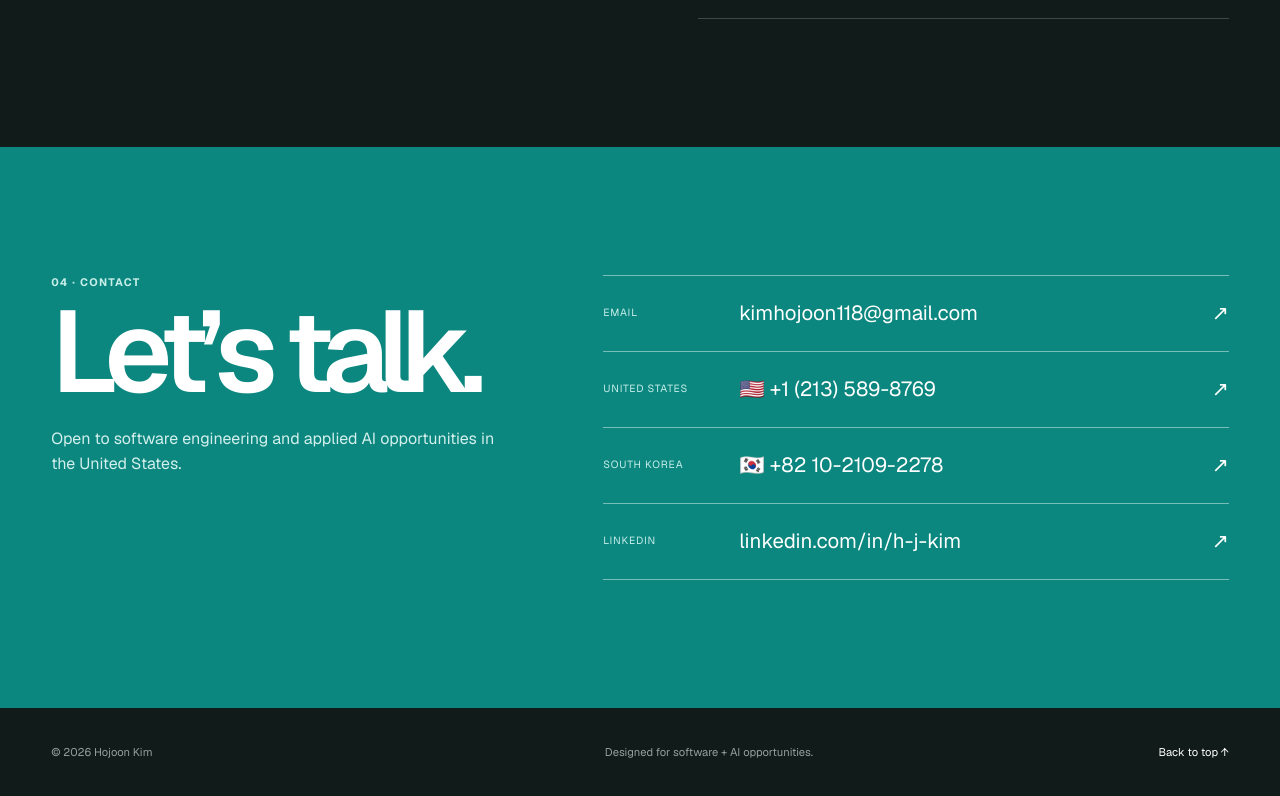
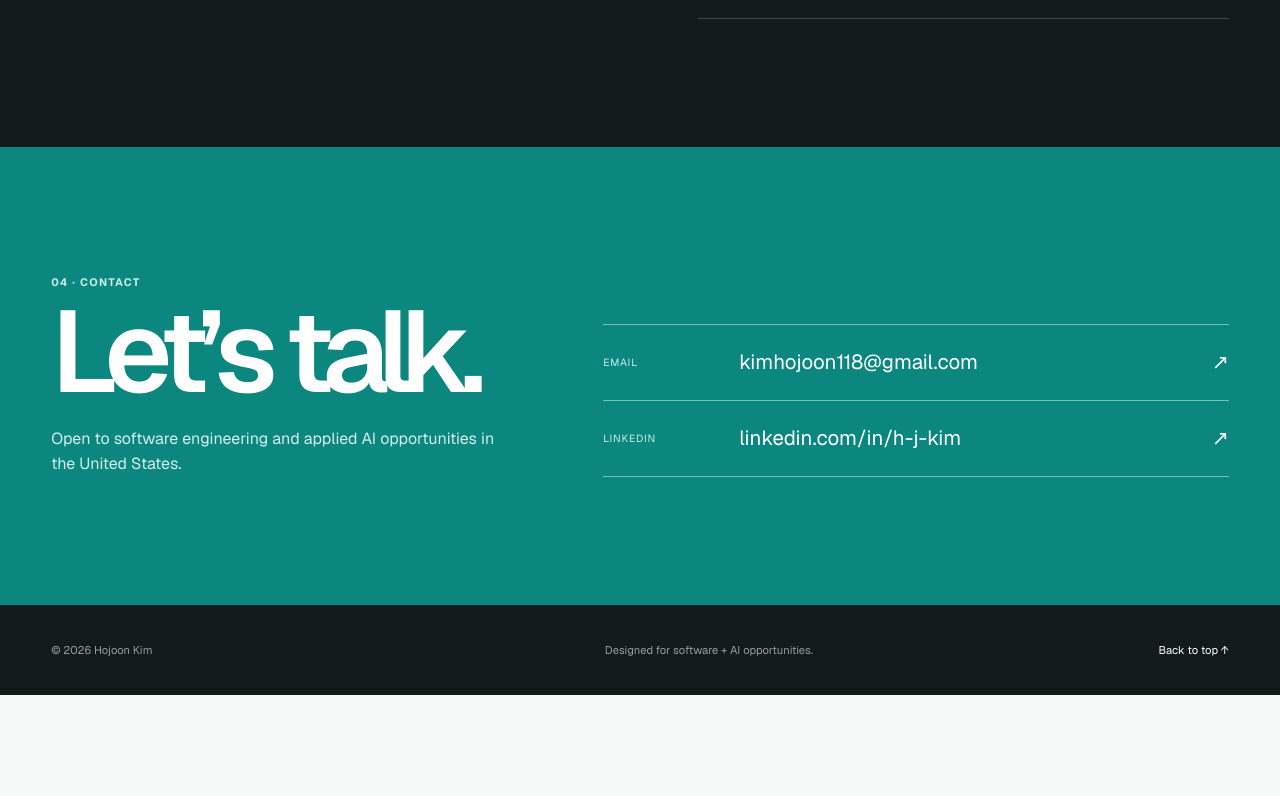
Before and after one commit to Hojoon118/Hojoon118.github.io, a Next.js app: page / in a window 1280 px wide. Shown: the part 5220-6016 px from the top of the page. After the commit the page ends 5915 px from the top, so only its background shows below. Built offline with nearby package versions, Linux system fonts and the light colour scheme.

Commit message:
Prepare public contact links

```diff
--- a/app/page.tsx
+++ b/app/page.tsx
@@ -58,7 +58,7 @@ export default function Home() {
         <nav className="header-links" aria-label="Primary navigation">
           <a href="https://github.com/Hjkim118" target="_blank" rel="noreferrer">GitHub ↗</a>
           <a href="https://www.linkedin.com/in/h-j-kim" target="_blank" rel="noreferrer">LinkedIn ↗</a>
-          <a href="mailto:kimhojoon118@gmail.com">Email ↗</a>
+          <a href="mailto:kimhojoon118@gmail.com?subject=Portfolio%20Inquiry%20-%20Software%20Engineering%20or%20Applied%20AI%20Opportunity">Email ↗</a>
         </nav>
       </header>
 
@@ -288,9 +288,7 @@ export default function Home() {
           <p className="contact-intro">Open to software engineering and applied AI opportunities in the United States.</p>
         </div>
         <div className="contact-list">
-          <a href="mailto:kimhojoon118@gmail.com"><span>Email</span>kimhojoon118@gmail.com <b>↗</b></a>
-          <a href="tel:+12135898769"><span>United States</span>🇺🇸 +1 (213) 589-8769 <b>↗</b></a>
-          <a href="tel:+821021092278"><span>South Korea</span>🇰🇷 +82 10-2109-2278 <b>↗</b></a>
+          <a href="mailto:kimhojoon118@gmail.com?subject=Portfolio%20Inquiry%20-%20Software%20Engineering%20or%20Applied%20AI%20Opportunity"><span>Email</span>kimhojoon118@gmail.com <b>↗</b></a>
           <a href="https://www.linkedin.com/in/h-j-kim" target="_blank" rel="noreferrer"><span>LinkedIn</span>linkedin.com/in/h-j-kim <b>↗</b></a>
         </div>
       </section>
```
